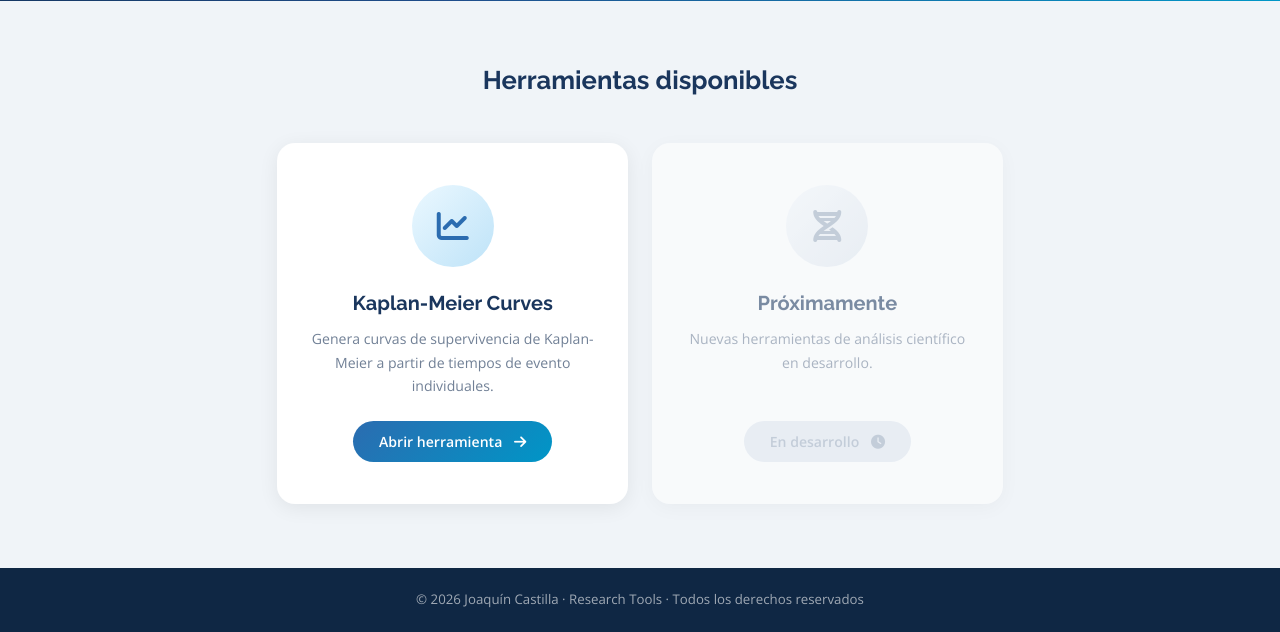
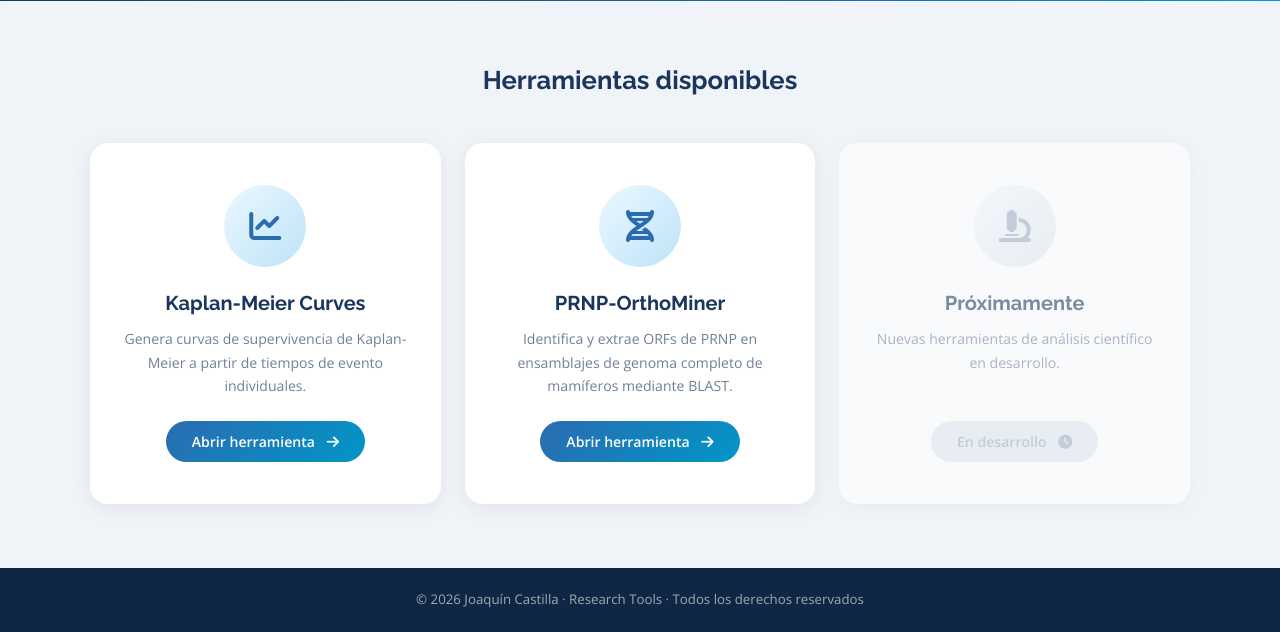
Before and after one commit to Jokin1969/Research-tools, a Flask app: page / in a window 1280 px wide. Shown: the part 363-995 px from the top of the page. Run offline with Flask 3, Linux system fonts and the light colour scheme.

Commit message:
feat: add PRNP-OrthoMiner route and index button

```diff
--- a/app.py
+++ b/app.py
@@ -12,7 +12,7 @@ app = Flask(__name__)
 
 
 def parse_numbers(text):
-    """Parse numbers from text with any common separator (comma, semicolon, space, tab, newline)."""
+    """Parse numbers from text with any common separator."""
     parts = re.split(r'[,;\s\t\n\r]+', text.strip())
     numbers = []
     for part in parts:
@@ -29,7 +29,6 @@ def compute_stats(data, table_rows):
     """Compute descriptive statistics: n, mean, SD, SEM and KM median."""
     n = len(data)
     mean_val = sum(data) / n
-
     if n > 1:
         variance = sum((x - mean_val) ** 2 for x in data) / (n - 1)
         std_val = variance ** 0.5
@@ -37,14 +36,11 @@ def compute_stats(data, table_rows):
     else:
         std_val = 0.0
         sem_val = 0.0
-
-    # KM median: first time point where S(t) drops to <= 0.5
     km_median = None
     for row in table_rows:
         if row['survival'] <= 0.5:
             km_median = row['time']
             break
-
     return {
         'n': n,
         'mean': round(mean_val, 4),
@@ -102,8 +98,7 @@ def process_survival_data(data):
         f"Media\t{stats['mean']:.4f}\n"
         f"Desv. típica\t{stats['std']:.4f}\n"
         f"SEM\t{stats['sem']:.4f}\n"
-        f"Mediana KM\t{km_median_str}\n"
-        f"\n"
+        f"Mediana KM\t{km_median_str}\n\n"
         f"# Tabla Kaplan-Meier\n"
         f"Muertes\tTiempo\tAnimales en riesgo\tProbabilidad de supervivencia\n"
     )
@@ -122,38 +117,31 @@ def index():
 def kaplan_meier():
     if request.method == 'GET':
         return render_template('kaplan_meier.html')
-
     try:
         numbers_text = ''
         if 'file' in request.files and request.files['file'].filename:
-            file = request.files['file']
-            numbers_text = file.read().decode('utf-8')
+            numbers_text = request.files['file'].read().decode('utf-8')
         else:
             numbers_text = request.form.get('numbers', '')
-
         if not numbers_text.strip():
-            return jsonify({'error': 'No se han introducido datos. Por favor, introduce los tiempos de supervivencia.'}), 400
-
+            return jsonify({'error': 'No se han introducido datos.'}), 400
         numbers = parse_numbers(numbers_text)
         if not numbers:
-            return jsonify({'error': 'No se encontraron números válidos en los datos introducidos.'}), 400
-
+            return jsonify({'error': 'No se encontraron números válidos.'}), 400
         img_bytes, text_output, table_rows, stats = process_survival_data(numbers)
         img_b64 = base64.b64encode(img_bytes.getvalue()).decode('utf-8')
-
-        return jsonify({
-            'image': img_b64,
-            'text_output': text_output,
-            'table': table_rows,
-            'stats': stats
-        })
-
+        return jsonify({'image': img_b64, 'text_output': text_output, 'table': table_rows, 'stats': stats})
     except ValueError as e:
         return jsonify({'error': str(e)}), 400
     except Exception as e:
         return jsonify({'error': f'Error inesperado: {str(e)}'}), 500
 
 
+@app.route('/prnp-orthominer')
+def prnp_orthominer():
+    return render_template('prnp_orthominer.html')
+
+
 if __name__ == '__main__':
     port = int(os.environ.get('PORT', 5000))
     app.run(host='0.0.0.0', port=port, debug=False)
--- a/templates/index.html
+++ b/templates/index.html
@@ -11,7 +11,6 @@
 </head>
 <body>
 
-    <!-- Hero Section -->
     <div class="hero-section">
         <div class="container text-center">
             <div class="hero-content">
@@ -25,12 +24,11 @@
         </div>
     </div>
 
-    <!-- Tools Grid -->
     <div class="container tools-section">
         <h2 class="section-title text-center mb-5">Herramientas disponibles</h2>
         <div class="row justify-content-center g-4">
 
-            <!-- Kaplan-Meier Card -->
+            <!-- Kaplan-Meier -->
             <div class="col-sm-6 col-lg-4">
                 <a href="/kaplan-meier" class="tool-card-link">
                     <div class="tool-card">
@@ -48,11 +46,29 @@
                 </a>
             </div>
 
-            <!-- Coming Soon -->
+            <!-- PRNP-OrthoMiner -->
+            <div class="col-sm-6 col-lg-4">
+                <a href="/prnp-orthominer" class="tool-card-link">
+                    <div class="tool-card">
+                        <div class="tool-icon tool-icon-purple">
+                            <i class="fas fa-dna"></i>
+                        </div>
+                        <h3 class="tool-title">PRNP-OrthoMiner</h3>
+                        <p class="tool-description">
+                            Identifica y extrae ORFs de PRNP en ensamblajes de genoma completo de mamíferos mediante BLAST.
+                        </p>
+                        <div class="tool-btn tool-btn-purple">
+                            Abrir herramienta <i class="fas fa-arrow-right ms-2"></i>
+                        </div>
+                    </div>
+                </a>
+            </div>
+
+            <!-- Próximamente -->
             <div class="col-sm-6 col-lg-4">
                 <div class="tool-card tool-card-coming-soon">
                     <div class="tool-icon tool-icon-disabled">
-                        <i class="fas fa-dna"></i>
+                        <i class="fas fa-microscope"></i>
                     </div>
                     <h3 class="tool-title">Próximamente</h3>
                     <p class="tool-description">
@@ -67,7 +83,6 @@
         </div>
     </div>
 
-    <!-- Footer -->
     <footer class="footer">
         <div class="container text-center">
             <p>&copy; 2026 Joaquín Castilla &middot; Research Tools &middot; Todos los derechos reservados</p>
```
